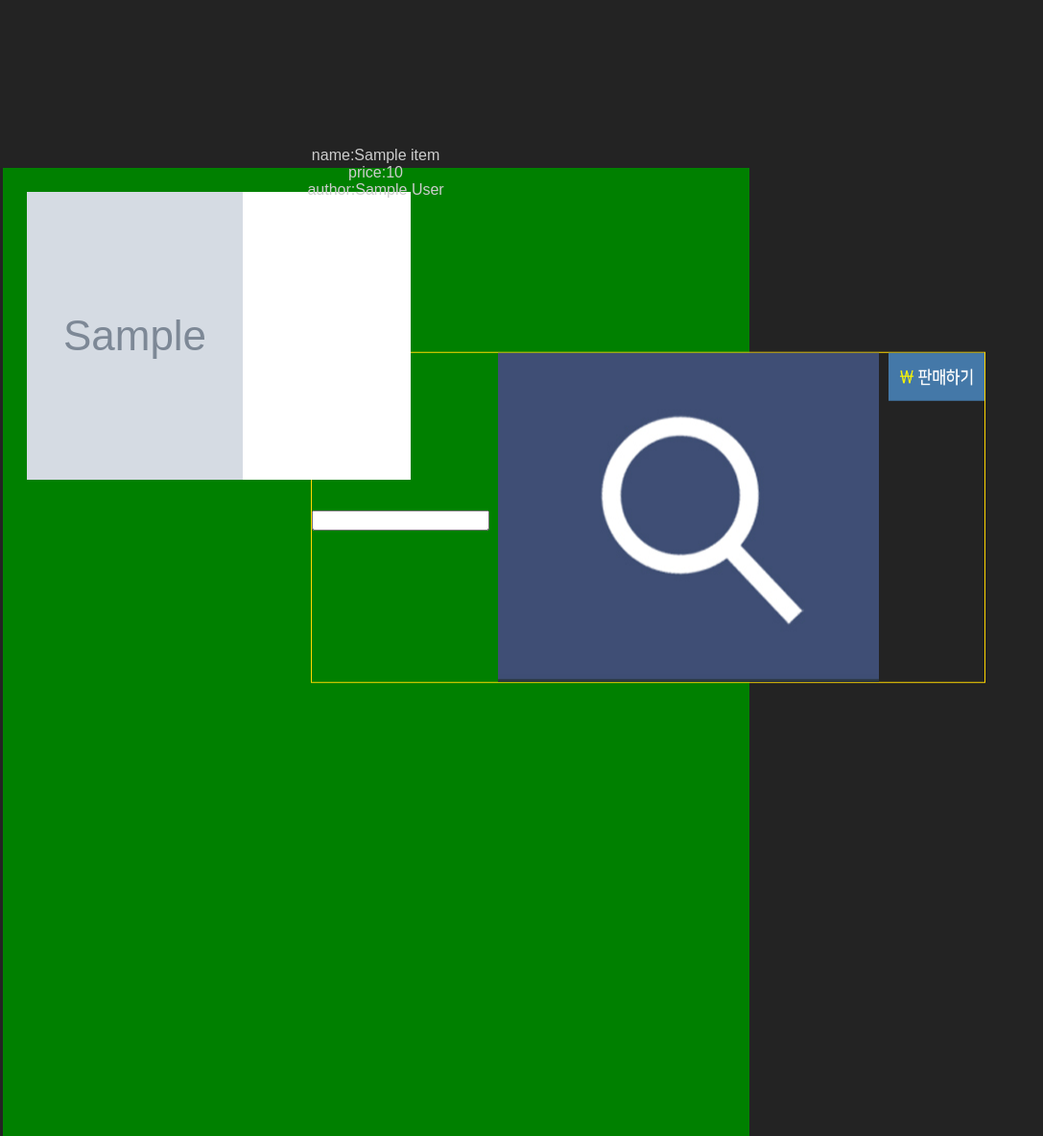
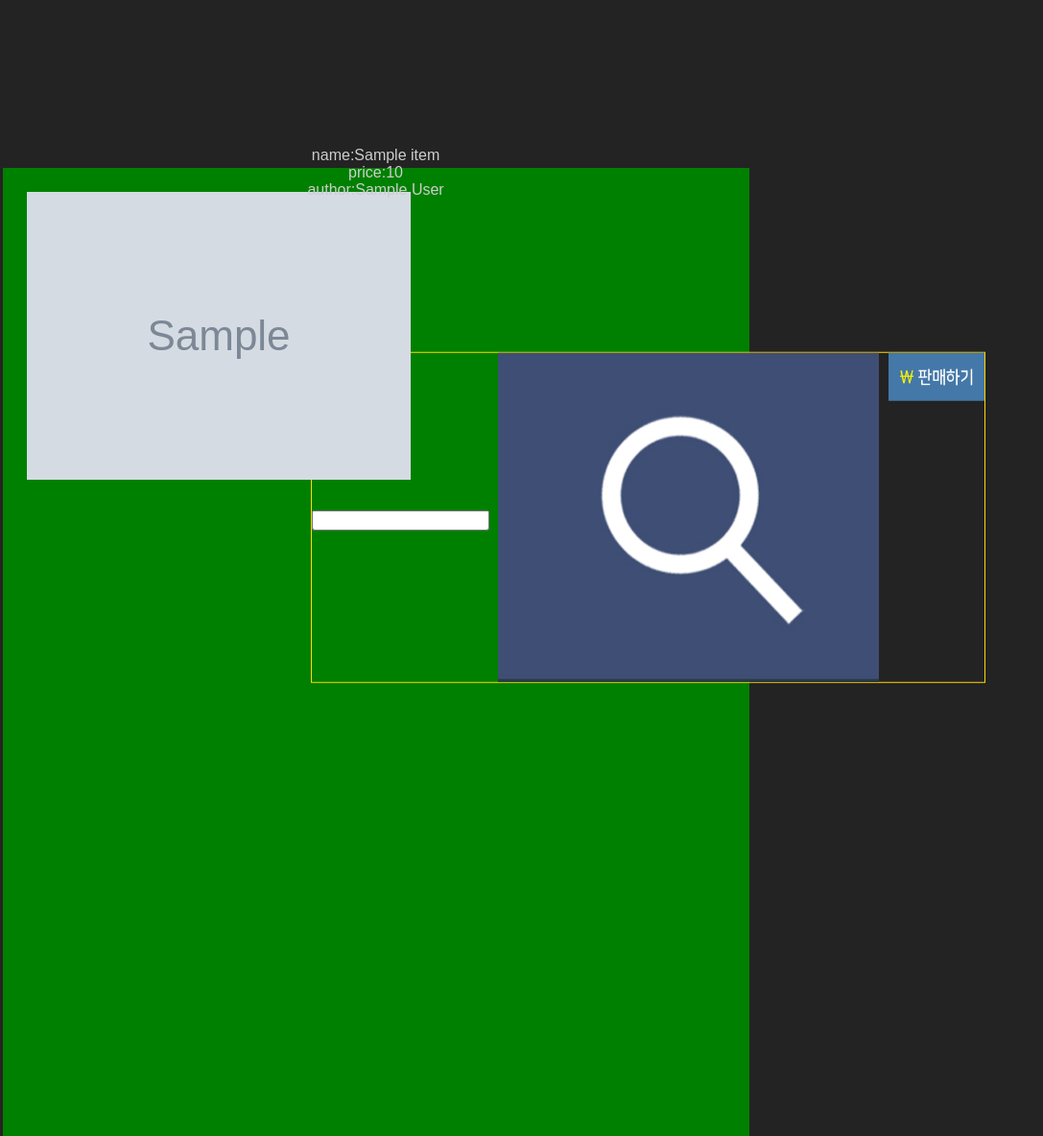
Before and after one commit to CLUG-kr/VidulgiStore_SERVER, a Flask app: template templates/main.html in a window 1280 px wide. Shown: the part 180-1364 px from the top of the page at 96% size, without its empty margins (0-1087 px from the left). Run offline with Flask 2, Linux system fonts and the light colour scheme; the template is opened without the code that fills it: most values are stand-ins (such as "Sample title", 1, 10 or a date in 2020); grey boxes marked "Sample" are stand-in pictures.

Commit message:
Update Image Code

```diff
--- a/templates/main.html
+++ b/templates/main.html
@@ -41,7 +41,7 @@
   <div style="position:relative;left:50%; transform:translateX(-50%);">
       {% for item in items %}
       <div class="d_item" style="background-color: #ffffff;  width: 400px; height: 300px; margin: 20px; float: left;">
-        <img style="position: relative; width: 225px;height: 300px;" src="{{item.picture }}">
+        <img style="position: relative; height: 300px;" src="{{item.picture }}">
         <div class="d_item_info">
           <center style="position: absolute; top:50%; left:50%; transform: translate(-50%, -50%);">
             <div>name:{{item.name}}</div>
```
